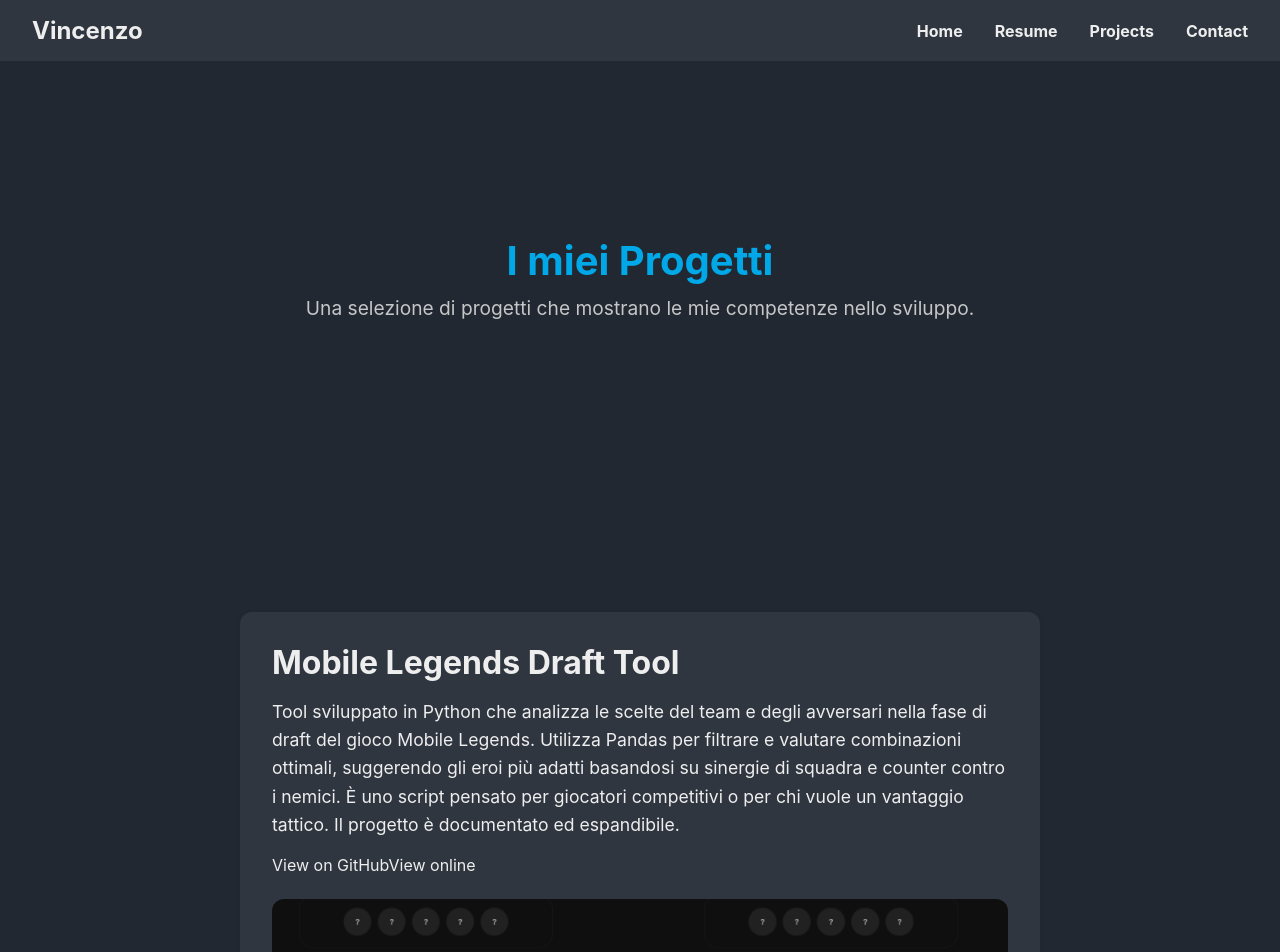
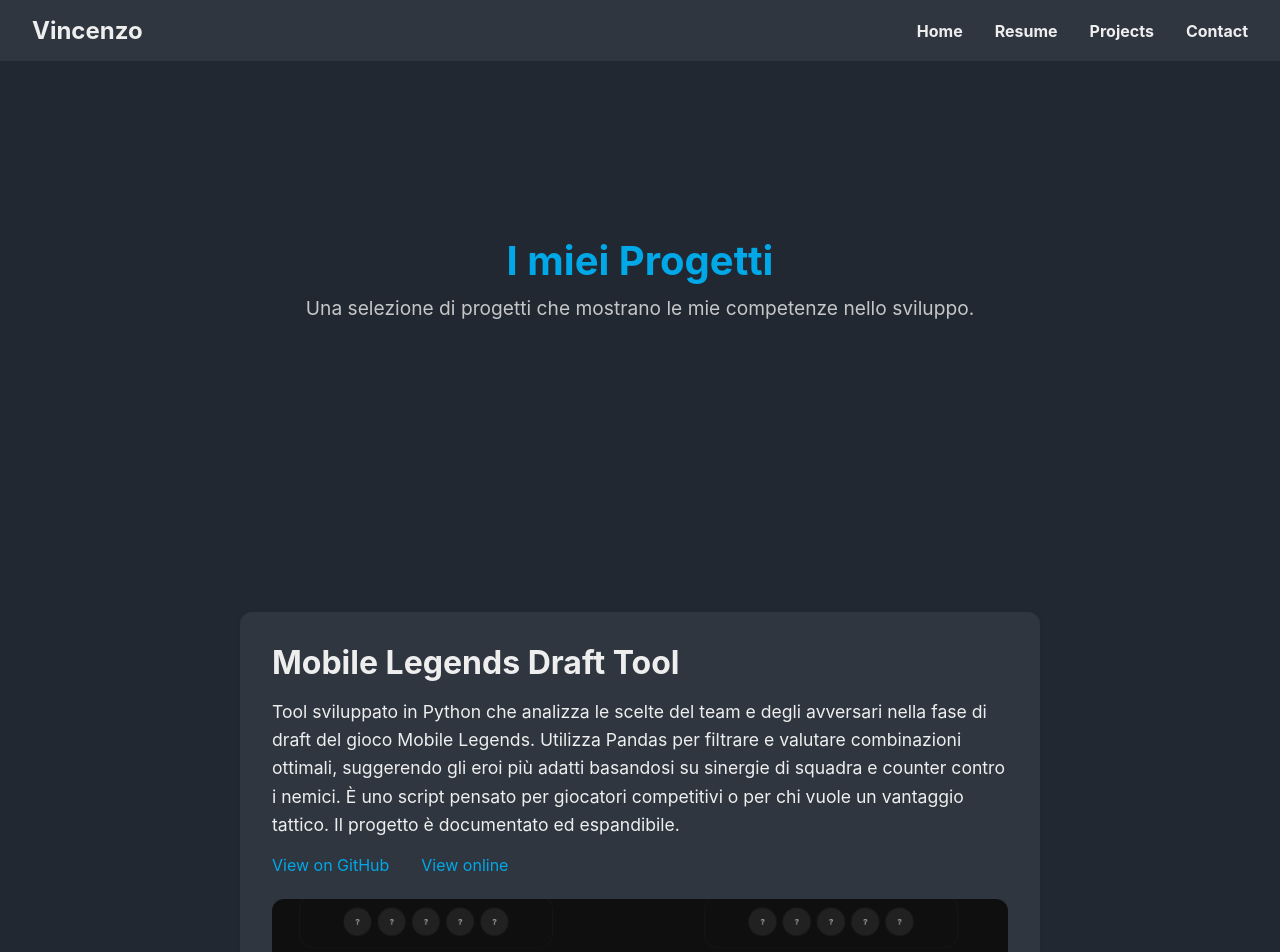
Before and after one commit to vin-03/personal-portfolio-nextjs-vincenzfarro, a Next.js app: page /projects in a window 1280 px wide. Shown: the top 952 px of the page. Built offline with nearby package versions, Linux system fonts and the light colour scheme.

Commit message:
c11 - refactor: standardize CSS structure and update content

```diff
--- a/src/app/projects/page.jsx
+++ b/src/app/projects/page.jsx
@@ -32,16 +32,16 @@
         title: "Mobile Legends Draft Tool",
         description: `Tool sviluppato in Python che analizza le scelte del team e degli avversari nella fase di draft del gioco Mobile Legends. Utilizza Pandas per filtrare e valutare combinazioni ottimali, suggerendo gli eroi più adatti basandosi su sinergie di squadra e counter contro i nemici. È uno script pensato per giocatori competitivi o per chi vuole un vantaggio tattico. Il progetto è documentato ed espandibile.`,
         technologies: ["Python", "Pandas"],
-        gitLink: "https://github.com/tuo-username/mobile-legends-draft-tool",
-        webLink: "https://mlbbdrafttool.com",
+        gitLink: "https://github.com/vin-03/mobile-legends-draft-tool",
+        webLink: "https://github.com/vin-03/mobile-legends-draft-tool",
         img: "/imgs/mlbbdrafttool.png"
     },
     {
         title: "Portfolio Web Personale",
         description: `Questo portfolio è stato sviluppato con Next.js sfruttando l'App Router. Include sezioni come Resume, Projects e Contact. Lo stile è personalizzato con CSS Modules e design minimalista. Il codice è organizzato per facilitare l’aggiunta di nuovi progetti e contenuti. È pensato per essere sia vetrina che laboratorio personale.`,
         technologies: ["Next.js", "React", "CSS Modules"],
-        gitLink: "https://github.com/tuo-username/portfolio",
-        webLink: "https://tuoportfolio.it",
+        gitLink: "https://github.com/vin-03/portfolio-vincenzofarro",
+        webLink: "https://vincenzofarro-portfolio.netlify.app/ ",
         img: "/imgs/portfolioscreenshot.png"
     }
 ]
--- a/src/styles/projects.css
+++ b/src/styles/projects.css
@@ -8,6 +8,11 @@
     height: auto;
     border-radius: 12px;
     object-fit: cover;
+}
+
+.card a {
+    margin-right: 2rem;
+    color: var(--third-color);
 }
 
 .tech-list {
```
